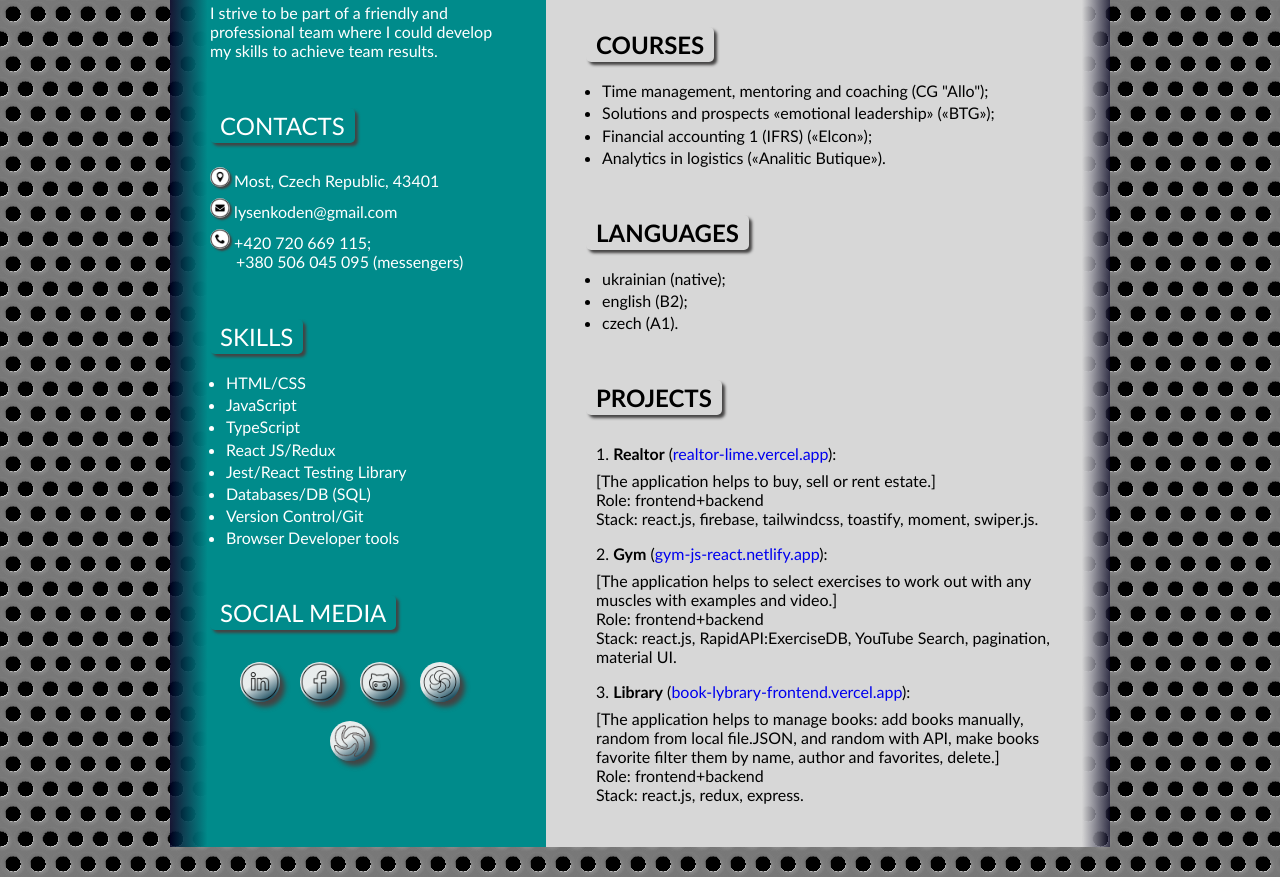
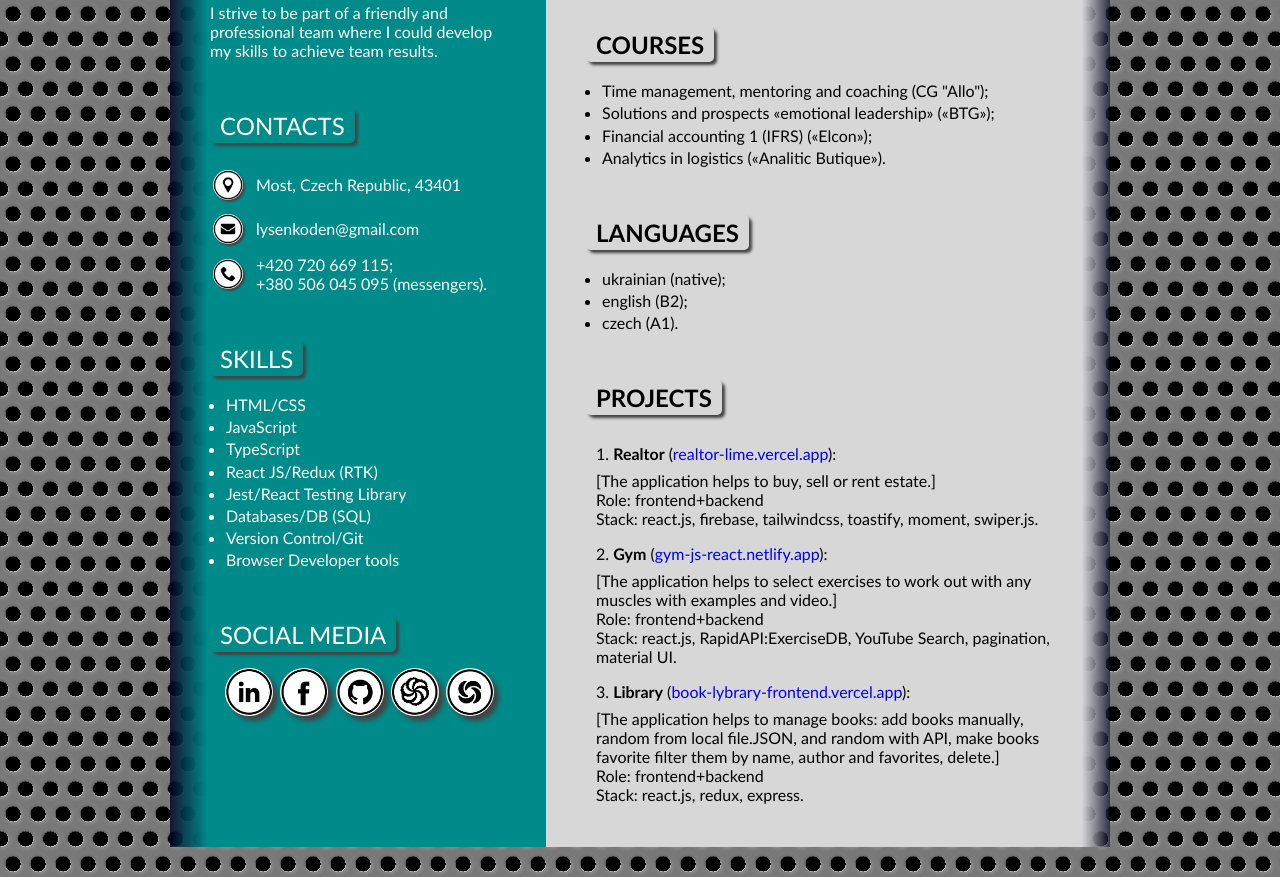
Before and after one commit to LysenkoDenys/cv-iryna, a plain HTML site: page index.html in a window 1280 px wide. Shown: the part 436-1313 px from the top of the page. Drawn offline with Linux system fonts and the light colour scheme.

Commit message:
sprites implemented

```diff
--- a/index.html
+++ b/index.html
@@ -71,7 +71,7 @@
                   target="_blank"
                   title="email"
                 >
-                  <span>lysenkoden@gmail.com</span>
+                  <span class="email-wrap">lysenkoden@gmail.com</span>
                 </a>
               </li>
               <li class="data__item">
@@ -80,11 +80,12 @@
                   aria-hidden="true"
                   title="phone"
                 ></div>
-                <span class="data__item__phone">+420 720 669 115;</span>
-                <br />
-                <span class="data__item__phone" id="phone"
-                  >+380 506 045 095 (messengers)</span
-                >
+                <ul>
+                  <li class="data__item__phone">+420 720 669 115;</li>
+                  <li class="data__item__phone" id="phone"></li>
+                    +380 506 045 095 (messengers).
+                  </li>
+                </ul>
               </li>
             </ul>
           </div>
@@ -96,7 +97,7 @@
               <li class="skills__item">HTML/CSS</li>
               <li class="skills__item">JavaScript</li>
               <li class="skills__item">TypeScript</li>
-              <li class="skills__item">React JS/Redux</li>
+              <li class="skills__item">React JS/Redux (RTK)</li>
               <li class="skills__item">Jest/React Testing Library</li>
               <li class="skills__item">Databases/DB (SQL)</li>
               <li class="skills__item">Version Control/Git</li>
@@ -113,60 +114,55 @@
                 href="https://linkedin.com/in/lysenko-denys"
                 target="_blank"
               >
-                <img
-                  class="social-media__icon"
-                  src="./image/in.png"
-                  alt="in"
-                  title="linkedin"
-                />
+              <div
+              class="sprite media linkedin"
+              aria-hidden="true"
+              title="linkedin"
+            ></div>
               </a>
               <a
                 class="social-media__link"
                 href="https://www.facebook.com/profile.php?id=100001281440746"
                 target="_blank"
               >
-                <img
-                  class="social-media__icon"
-                  src="./image/fb.png"
-                  alt="fb"
-                  title="facebook"
-                />
+                <div
+                class="sprite media facebook"
+                aria-hidden="true"
+                title="facebook"
+              ></div>
               </a>
               <a
                 class="social-media__link"
                 href="https://github.com/LysenkoDenys"
                 target="_blank"
               >
-                <img
-                  class="social-media__icon"
-                  src="./image/git.png"
-                  alt="git"
-                  title="github"
-                />
+              <div
+              class="sprite media github"
+              aria-hidden="true"
+              title="github"
+            ></div>
               </a>
               <a
                 class="social-media__link"
                 href="https://www.codewars.com/users/LysenkoDenys"
                 target="_blank"
               >
-                <img
-                  class="social-media__icon"
-                  src="./image/cw.png"
-                  alt="codewars"
-                  title="codewars"
-                />
+              <div
+              class="sprite media codewars"
+              aria-hidden="true"
+              title="codewars"
+            ></div>
               </a>
               <a
                 class="social-media__link"
                 href="https://www.sololearn.com/en/profile/27626456"
                 target="_blank"
               >
-                <img
-                  class="social-media__icon"
-                  src="./image/sl.png"
-                  alt="sololearn"
-                  title="sololearn"
-                />
+                <div
+                class="sprite media sololearn"
+                aria-hidden="true"
+                title="sololearn"
+              ></div>
               </a>
             </div>
           </div>
--- a/styles/style.css
+++ b/styles/style.css
@@ -17,7 +17,12 @@
 }
 
 body {
+  display: flex;
+  justify-content: center;
+  align-items: center;
+  min-height: 100vh;
   background: url('../image/canvas.jpg');
+  margin: 0;
 }
 
 li {
@@ -307,24 +312,69 @@ li {
 .data__item {
   margin-top: calc(var(--standard-margin) - 2.5rem);
   overflow-wrap: break-word;
+  display: flex;
+  align-items: center;
+  overflow: hidden;
+  text-overflow: hidden;
+  white-space: normal;
+  gap: 10px;
+  max-width: 100%;
+}
+
+.email-wrap {
+  display: inline-block;
+  word-wrap: break-word; /* Wrap long words */
+  word-break: break-all; /* Break word if necessary */
+  overflow-wrap: break-word; /* Ensure word-break in all browsers */
+}
+
+@media (max-width: 767px) {
+  .email-wrap {
+    word-break: break-word;
+  }
+}
+
+.sprite {
+  display: inline-block;
+  transition: transform 0.3s ease-in-out;
+  box-shadow: 2px 2px 2px var(--shadow-color);
+  width: 30px;
+  height: 30px;
+  background-image: url('../image/icons.avif');
+  background-size: 380%;
+  background-position: 50% 95%;
+  border-radius: 50%;
+  margin: 3px;
+  background-color: var(--secondary-color);
+  flex-shrink: 0;
+}
+@media (max-width: 479px) {
+  .sprite {
+    width: 20px;
+    height: 20px;
+  }
+}
+
+.sprite:hover {
+  transform: scale(1.1);
+  box-shadow: 3px 3px 3px var(--shadow-color);
+}
+
+.location {
+  background-position: 3.5% 96%;
+}
+
+.mail {
+  background-position: 96% 95%;
+}
+
+.phone {
+  background-position: 50% 95%;
 }
 
 .data__link {
   text-decoration: none;
   color: var(--secondary-color);
-}
-
-.data__icon {
-  width: 1.2rem;
-  margin-right: calc(var(--standard-margin) - 2.8rem);
-  transition: transform 0.3s ease-in-out;
-  box-shadow: 2px 2px 2px var(--shadow-color);
-  border-radius: 50%;
-  background-color: #ffffff;
-}
-.data__icon:hover {
-  transform: scale(1.1);
-  box-shadow: 3px 3px 3px var(--shadow-color);
 }
 
 .data__item__phone:last-child {
@@ -354,27 +404,41 @@ li {
   text-decoration: none;
 }
 
-.social-media__icon {
-  width: 2.5rem;
-  margin-right: calc(var(--standard-margin) - 2rem);
-  margin-top: calc(var(--standard-margin) - 2rem);
-  transition: transform 0.3s ease-in-out;
+.media {
+  width: 3rem;
+  height: 3rem;
+  margin-right: calc(var(--standard-margin) - 3rem);
+  margin-top: calc(var(--standard-margin) - 3rem);
   box-shadow: 5px 5px 5px var(--shadow-color);
-  border-radius: 50%;
-  background: rgb(247, 243, 243);
-  background: linear-gradient(
-    149deg,
-    rgba(247, 243, 243, 0.9420955882352942) 47%,
-    rgba(2, 0, 36, 0.5914740896358543) 91%
-  );
 }
-.social-media__icon:hover {
+
+.media:hover {
   transform: scale(1.1);
   box-shadow: 6px 6px 5px var(--shadow-color);
 }
-.social-media__icon:active {
+.media:active {
   transform: scale(1.1);
   box-shadow: 4px 4px 5px var(--shadow-color);
+}
+
+.linkedin {
+  background-position: 50.9% 5.5%;
+}
+
+.facebook {
+  background-position: 3.5% 5.5%;
+}
+
+.github {
+  background-position: 96.2% 5.8%;
+}
+
+.codewars {
+  background-position: 50% 49.5%;
+}
+
+.sololearn {
+  background-position: 3.5% 50.5%;
 }
 
 /* CHAPTER-2========================================================================== */
@@ -449,33 +513,3 @@ li {
 .projects__info {
   margin-top: calc(var(--standard-margin) - 2.5rem);
 }
-
-.sprite {
-  display: inline-block;
-  transition: transform 0.3s ease-in-out;
-  box-shadow: 2px 2px 2px var(--shadow-color);
-  width: 20px;
-  height: 20px;
-  background-image: url('../image/icons.avif');
-  background-size: 380%;
-  background-position: 50% 95%;
-  border-radius: 50%;
-  background-color: var(--secondary-color);
-}
-
-.sprite:hover {
-  transform: scale(1.1);
-  box-shadow: 3px 3px 3px var(--shadow-color);
-}
-
-.location {
-  background-position: 3.5% 96%;
-}
-
-.mail {
-  background-position: 96% 95%;
-}
-
-.phone {
-  background-position: 50% 95%;
-}
```
Also changed, not shown: README.md, image/Simpleicons-Team-Simple-Sololearn.512.png (deleted), image/c-icons.avif (deleted), image/codewars-svgrepo-com.png (deleted), image/cw.png (deleted), image/fb.png (deleted), image/git.png (deleted), image/icons1.png (deleted), image/in.png (deleted), image/loc.png (deleted), image/mail.png (deleted), image/sl.png (deleted), image/tel.png (deleted), 1 other file.
